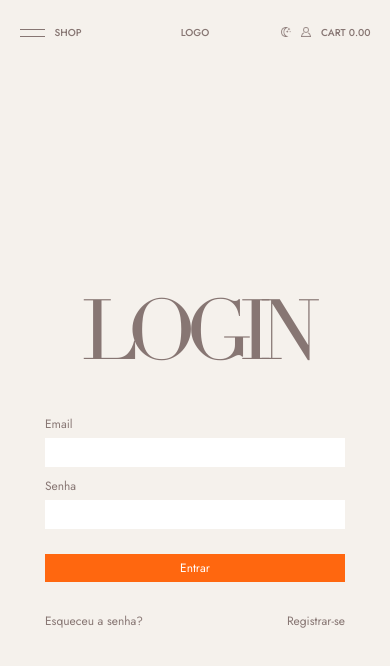
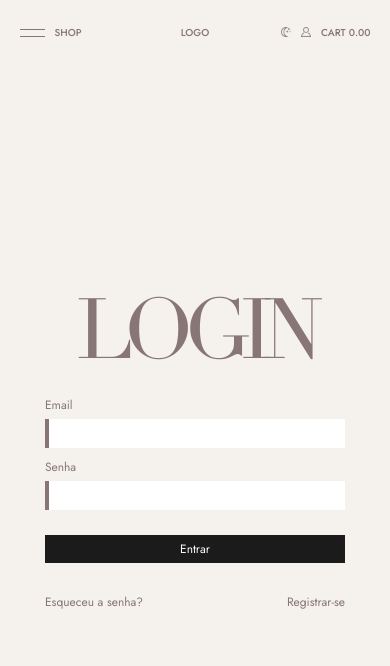
Before and after one commit to muhhx/Responsive-Ecommerce-Website, a React (Vite) app: page /login in a window 390 px wide. Shown: the top 666 px of the page. Built offline with nearby package versions, Linux system fonts and the light colour scheme; a web font is replaced by a local one.

Commit message:
Responsive login page done.

```diff
--- a/src/App.tsx
+++ b/src/App.tsx
@@ -18,7 +18,8 @@ const themeLight = {
     backgroundDarker: "#E4DBD9",
     fontMain: "#877673",
     fontOrange: "#ff670f",
-    reverseColor: "#1B1B1B"
+    reverseColor: "#1B1B1B",
+    reverseHover: "#000000"
   },
   font: {
     fontSecundary: "Diot",
@@ -32,7 +33,8 @@ const themeDark = {
     backgroundDarker: "#E4DBD9",
     fontMain: "#F5F1EC",
     fontOrange: "#ff670f",
-    reverseColor: "#877673"
+    reverseColor: "#877673",
+    reverseHover: "#695f5d",
   },
   font: {
     fontSecundary: "Diot",
--- a/src/pages/Login/index.tsx
+++ b/src/pages/Login/index.tsx
@@ -11,13 +11,13 @@ const Login: React.FC = () => {
                         <InputWrapper>
                             <Span>Email</Span>
                             <InputArea>
-                                <Input />
+                                <Input type="text"/>
                             </InputArea>
                         </InputWrapper>
                         <InputWrapper>
                             <Span>Senha</Span>
                             <InputArea>
-                                <Input />
+                                <Input type="password"/>
                             </InputArea>
                         </InputWrapper>
                         <Button>Entrar</Button>
--- a/src/pages/Login/styles.ts
+++ b/src/pages/Login/styles.ts
@@ -9,7 +9,7 @@ export const Section = styled.section`
 `;
 
 export const Container = styled.div`
-    width: 100%;
+    width: 90%;
     max-width: 300px;
     height: 100%;
     display: flex;
@@ -30,9 +30,11 @@ export const Title = styled.h1`
     color: ${({ theme }) => theme.color.fontMain};
     font-family: ${({ theme }) => theme.font.fontSecundary};
     text-transform: uppercase;
-    font-size: 84px;
+    font-size: min(25vw, 84px);
     font-weight: 500;
-    letter-spacing: -12px;
+    letter-spacing: max(-10px, -3vw);
+    line-height: .8;
+
 `;
 
 export const Form = styled.form`
@@ -42,7 +44,6 @@ export const Form = styled.form`
     justify-content: center;
     align-items: flex-start;
     gap: 10px;
-    /* background-color: black; */
 `;
 
 export const Error = styled.p`
@@ -58,7 +59,7 @@ export const InputWrapper = styled.div`
     flex-direction: column;
     align-items: flex-start;
     gap: 5px;
-`;
+    `;
 
 export const Span = styled.span`
     color: ${({ theme }) => theme.color.fontMain};
@@ -67,6 +68,7 @@ export const Span = styled.span`
 
 export const InputArea = styled.div`
     width: 100%;
+    border-left: solid 4px ${({ theme }) => theme.color.fontMain};
     background-color: white;
     display: flex;
     align-items: center;
@@ -91,8 +93,13 @@ export const Button = styled.button`
     border: none;
     color: white;
     margin-top: 15px;
-    background-color: ${({ theme }) => theme.color.fontOrange};
+    background-color: ${({ theme }) => theme.color.reverseColor};
     cursor: pointer;
+    transition: .2s ease-in;
+
+    &:hover {
+        background-color: ${({ theme }) => theme.color.reverseHover};
+    }
 `;
 
 export const OptionsWrapper = styled.div`
@@ -100,6 +107,7 @@ export const OptionsWrapper = styled.div`
     display: flex;
     justify-content: space-between;
     align-items: center;
+    flex-wrap: wrap;
 `;
 
 export const Option = styled.span`
```
